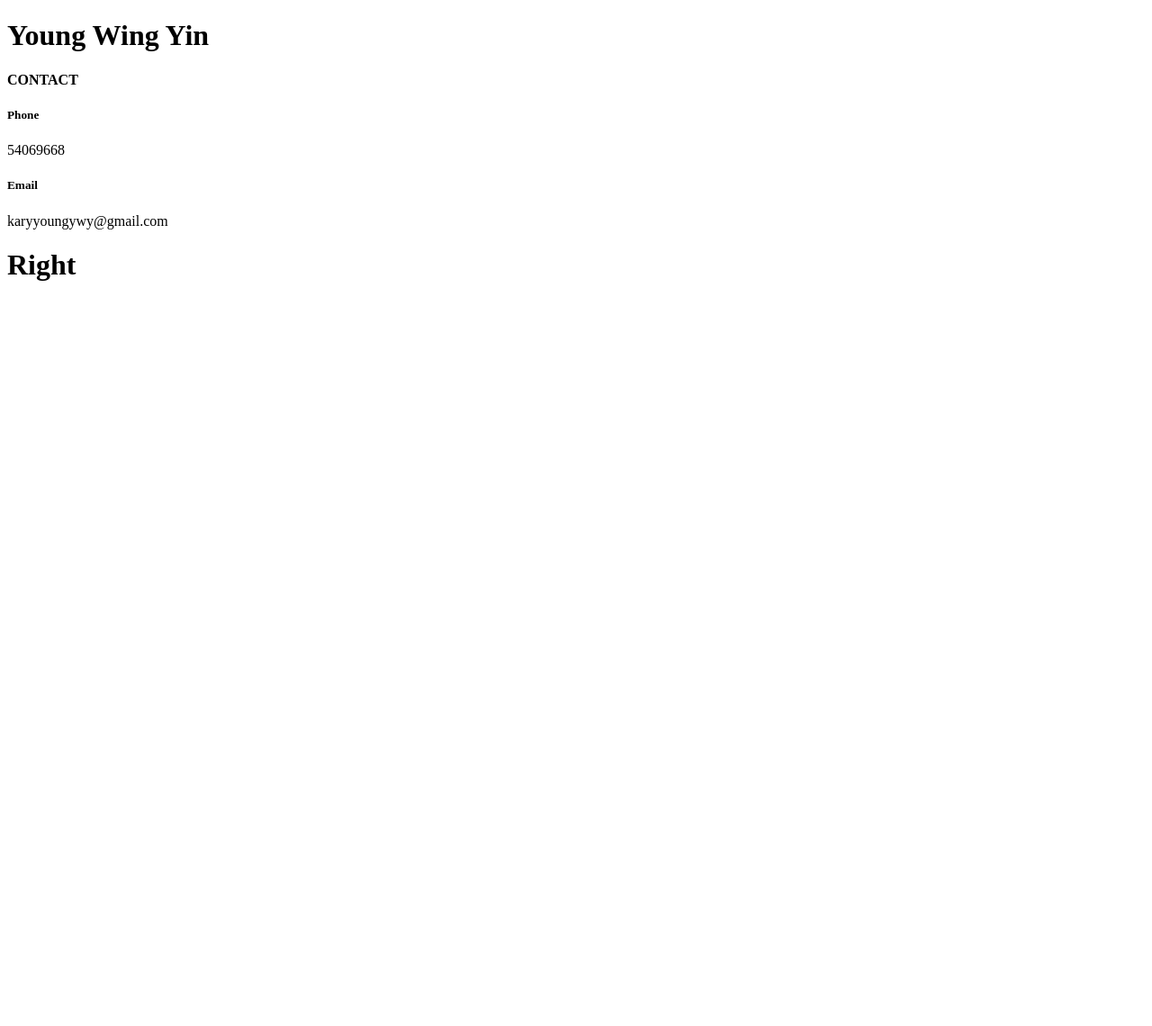
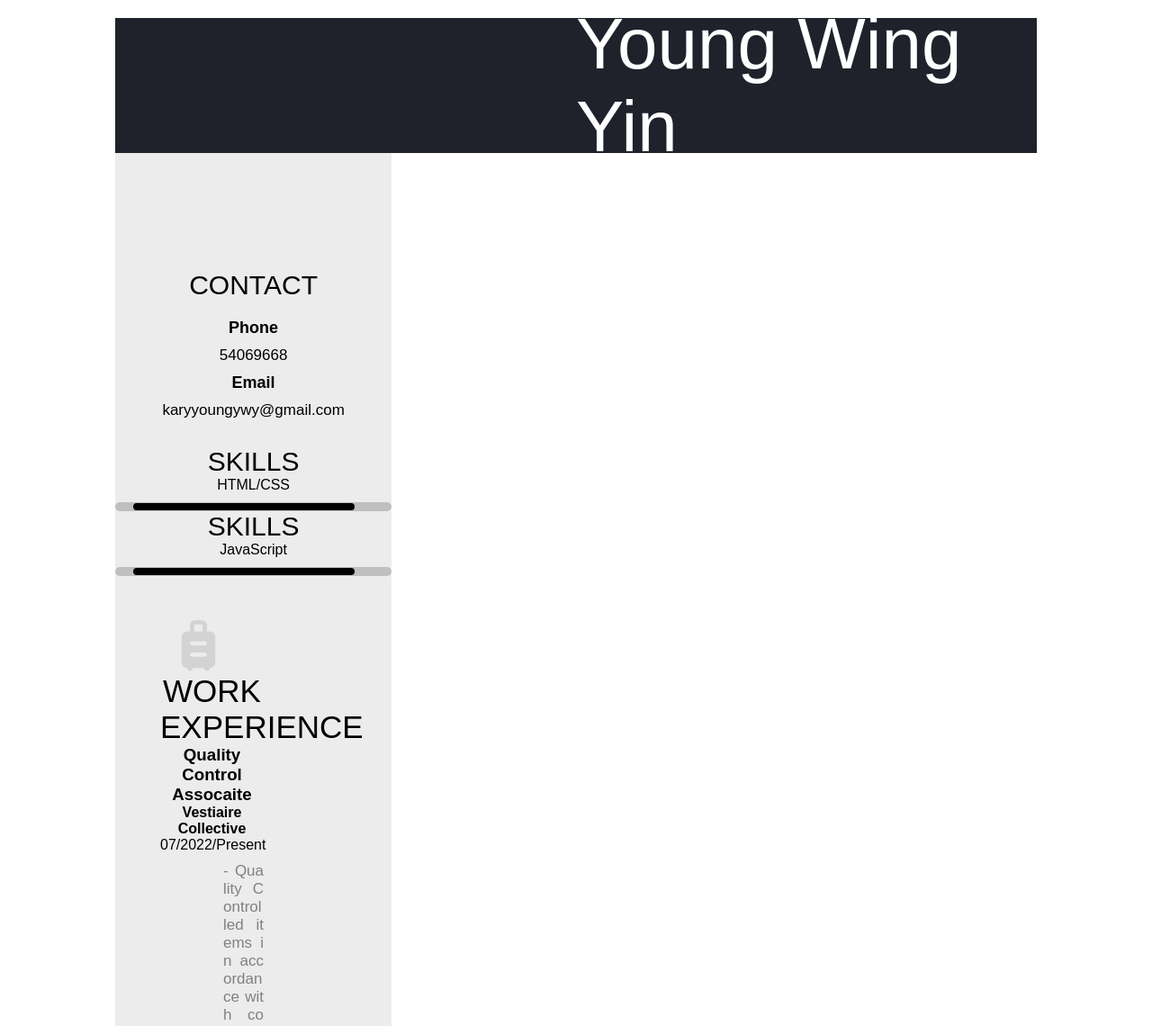
Before and after one commit to Karyywy/YWYCV-website, a plain HTML site: page index.html in a window 1280 px wide. Shown: the top 1140 px of the page at 90% size. Before the commit the page ends 800 px from the top, so only its background shows below. Drawn offline with Linux system fonts and the light colour scheme.

Commit message:
updated my work experience and skill set

```diff
--- a/index.html
+++ b/index.html
@@ -4,9 +4,10 @@
     <meta charset="UTF-8">
     <meta name="viewport" content="width=device-width, initial-scale=1.0">
     <title></title>
-    <link ref = "stylesheet" href ="style.css">
+    <link rel = "stylesheet" href ="style.css">
     <link rel="stylesheet" href="all.min.css">
 </head>
+
 <body>
 
 <div class="print-area">
@@ -25,13 +26,53 @@
                 <h5>Email</h5>
                 <p>karyyoungywy@gmail.com</p>
             </div>
-
-
-        <div class="right-area">
-            <h1>Right</h1>
+    <div class="skills">
+        <h1>SKILLS</h1>
+        <div class = "bar">
+            <p>HTML/CSS</p>
+            <span></span>
         </div>
+        <h1>SKILLS</h1>
+        <div class = "bar">
+            <p>JavaScript</p>
+            <span></span>
         </div>
     </div>
+        <div class="right-area">
+            <div class="work">
+                <h1><span><i class ="fas fa-suitcase-rolling"></i></span>WORK EXPERIENCE</h1>
+                <div class="work-group">
+                    <h3>Quality Control Assocaite</h3>
+                    <h4>Vestiaire Collective</h4>
+                    <span>07/2022/Present</span>
+                    <p>- Quality Controlled items in accordance with company specifications </p>
+            </div>
+            <div class="work">
+                <h1><span><i class ="fas fa-suitcase-rolling"></i></span>WORK EXPERIENCE</h1>
+                <div class="work-group">
+                    <h3>Quality Control Assocaite</h3>
+                    <h4>Vestiaire Collective</h4>
+                    <span>07/2022/Present</span>
+                    <p>- Quality Controlled items in accordance with company specifications </p>
+            </div>
+            <div class="work">
+                <h1><span><i class ="fas fa-suitcase-rolling"></i></span>WORK EXPERIENCE</h1>
+                <div class="work-group">
+                    <h3>Quality Control Assocaite</h3>
+                    <h4>Vestiaire Collective</h4>
+                    <span>07/2022/Present</span>
+                    <p>- Quality Controlled items in accordance with company specifications </p>
+            </div>
+            <div class="work">
+                <h1><span><i class ="fas fa-suitcase-rolling"></i></span>WORK EXPERIENCE</h1>
+                <div class="work-group">
+                    <h3>Quality Control Assocaite</h3>
+                    <h4>Vestiaire Collective</h4>
+                    <span>07/2022/Present</span>
+                    <p>- Quality Controlled items in accordance with company specifications </p>
+            </div>
+        </div>
+</div>
 </div>
 </body>
 </html>
--- a/style.css
+++ b/style.css
@@ -10,7 +10,7 @@
     margin: 20px auto;
 }
 
-.print-area.header{
+.print-area .header{
 
     width:100%;
     height: 150px;
@@ -21,14 +21,19 @@
 }
 
 .header-text{
-    color:white;
-    width:60%;
+    color: white;
+    width: 50%;
     margin-left: auto;
 }
 
 .header-text h1{
-    font-size:80px;
-    font-weight:normal;
+    font-size: 80px;
+    font-weight: normal;
+}
+
+.content{
+    display: flex;
+    flex-wrap: wrap;
 }
 
 .left-area{
@@ -37,18 +42,91 @@
     text-align: center;
 }
 
-.left-area.contact{
-    margin-top: 10px;
+.left-area .contact{
+    margin-top: 130px;
     padding: 0 30px;
 }
 
-.content h4{
-    font-size:35px;
+.contact h4{
+    font-size:30px;
     font-weight: normal;
     margin: 20px 0;
 }
 
+.contact h5{
+    font-size: 18px;
+    margin: 10px 0;
+}
+
+.contact p{
+    font-size: 17px;
+}
+
+.skills{
+    margin-top: 30px;
+}
+
+.skills h1{
+    font-size: 30px;
+    font-weight: normal;
+}
+
+.bars{
+    margin-top: 30px;
+    display: grid;
+    grid-template-columns: repeat(2, 1fr);
+    grid-gap:20px 10px;
+    padding: 0 20px;
+}
+
+.bars .bar p{
+    font-size: 15px;
+    font-weight:bold;
+}
+.bar span{
+    display:block;
+    width: 100%;
+    height:10px;
+    background-color: rgb(192,191,191);
+    margin-top: 10px;
+    border-radius: 10px;
+    position: relative;
+}
+
+.bar span::before{
+    position: absolute;
+    content:"";
+    width: 80%;
+    height: 80%;
+    background-color: black;
+    top: 50%;
+    left:20px;
+    transform: translateY(-50%);
+    border-radius: 10px;
+}
 
 .right-area{
     width:70%;
+    padding: 50px;
 }
+
+.right-area h1{
+    font-size: 35px;
+    font-weight:normal;
+}
+
+.right-area h1 span{
+    margin-right: 30px;
+    font-size: 50px;
+    color: lightgray;
+}
+
+.right-area p{
+    padding-left:70px;
+    text-align: justify;
+    word-break: break-all;
+    font-size:17px;
+    color: gray;
+    margin-top: 10px;
+
+}
```
